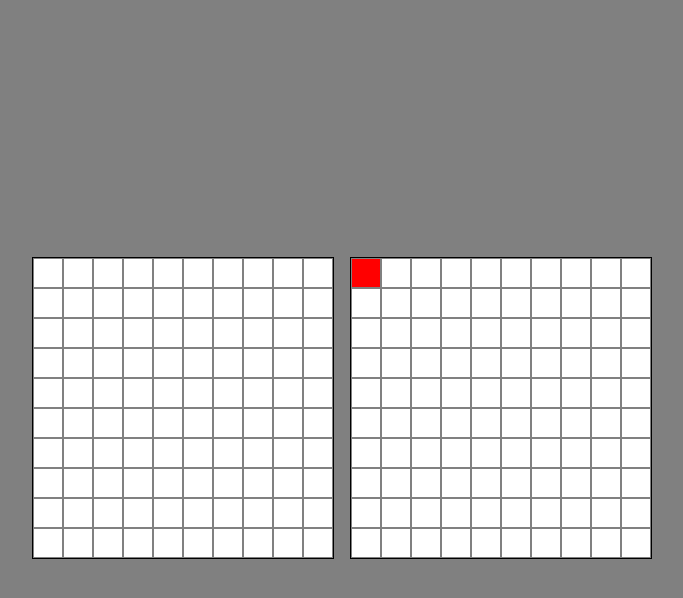
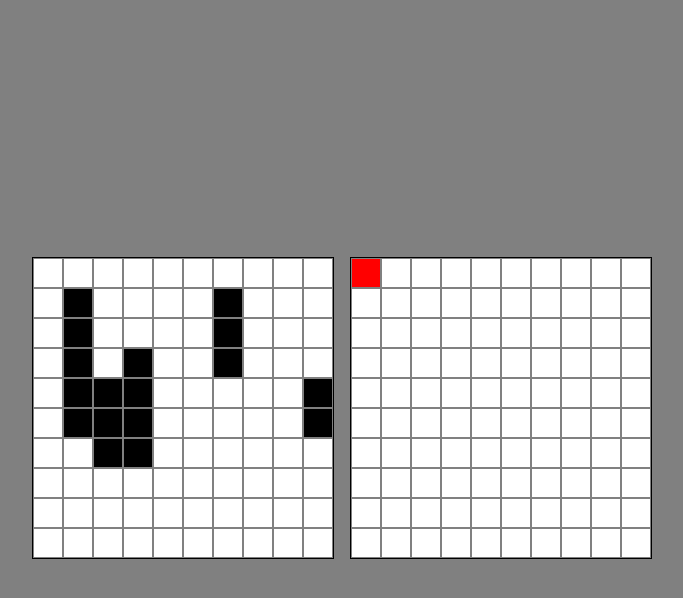
Before and after one commit to JKPearce/Battleship, a website built with webpack: page dist/index.html in a window 1280 px wide. Both pictures are taken after a click on the element 664 px from the left and 273 px from the top of the page. Shown: the whole page, without its empty margins (298-981 px from the left). Built offline with nearby package versions, Linux system fonts and the light colour scheme.

Commit message:
Add player swapping function and update styles

```diff
--- a/src/scripts/Game.js
+++ b/src/scripts/Game.js
@@ -5,7 +5,6 @@ import Ship from "./Ship";
 function start() {
   const player1 = new Player("Player 1");
   const player2 = new Player("Computer");
-  const ui = new UI(player1, player2);
 
   //change from hardcoded to a foreach loop over an array of
   //objects of pre-defined ships asking user to place each one
@@ -24,8 +23,7 @@ function start() {
 
   player1.setTurn(true);
 
-  console.log(player1);
-  console.log(player2);
+  const ui = new UI(player1, player2);
 }
 
 export { start };
--- a/src/scripts/Player.js
+++ b/src/scripts/Player.js
@@ -8,6 +8,8 @@ export default class Player {
   }
 
   makeAttack(opponent, row, col) {
+    this.turn = false;
+    opponent.setTurn(true);
     return opponent.board.receiveAttack(row, col);
   }
 
@@ -18,4 +20,8 @@ export default class Player {
   setTurn(turn) {
     this.turn = turn;
   }
+
+  getItemFromGrid(row, col) {
+    return this.board.boardGrid[row][col];
+  }
 }
--- a/src/scripts/UI.js
+++ b/src/scripts/UI.js
@@ -29,9 +29,14 @@ export default class UI {
             (e) => {
               if (!this.player1.getTurn()) return;
               this.updateCell(e, this.player1.makeAttack(this.player2, i, j));
+              //function to make the bot attack here and update ui
+              //for now just setting player turn to true so you can keep clicking
+              this.player1.setTurn(true);
             },
             { once: true }
           );
+        } else if (this.player1.getItemFromGrid(i, j)) {
+          cell.classList.add("ship"); //temp to show pre-placed ships, remove once added user selected ships
         }
         row.appendChild(cell);
       }
--- a/src/styles/main.scss
+++ b/src/styles/main.scss
@@ -51,6 +51,9 @@ html {
           .miss {
             background-color: red;
           }
+          .ship {
+            background-color: black;
+          }
         }
       }
     }
```
Also changed, not shown: dist/main.js.
